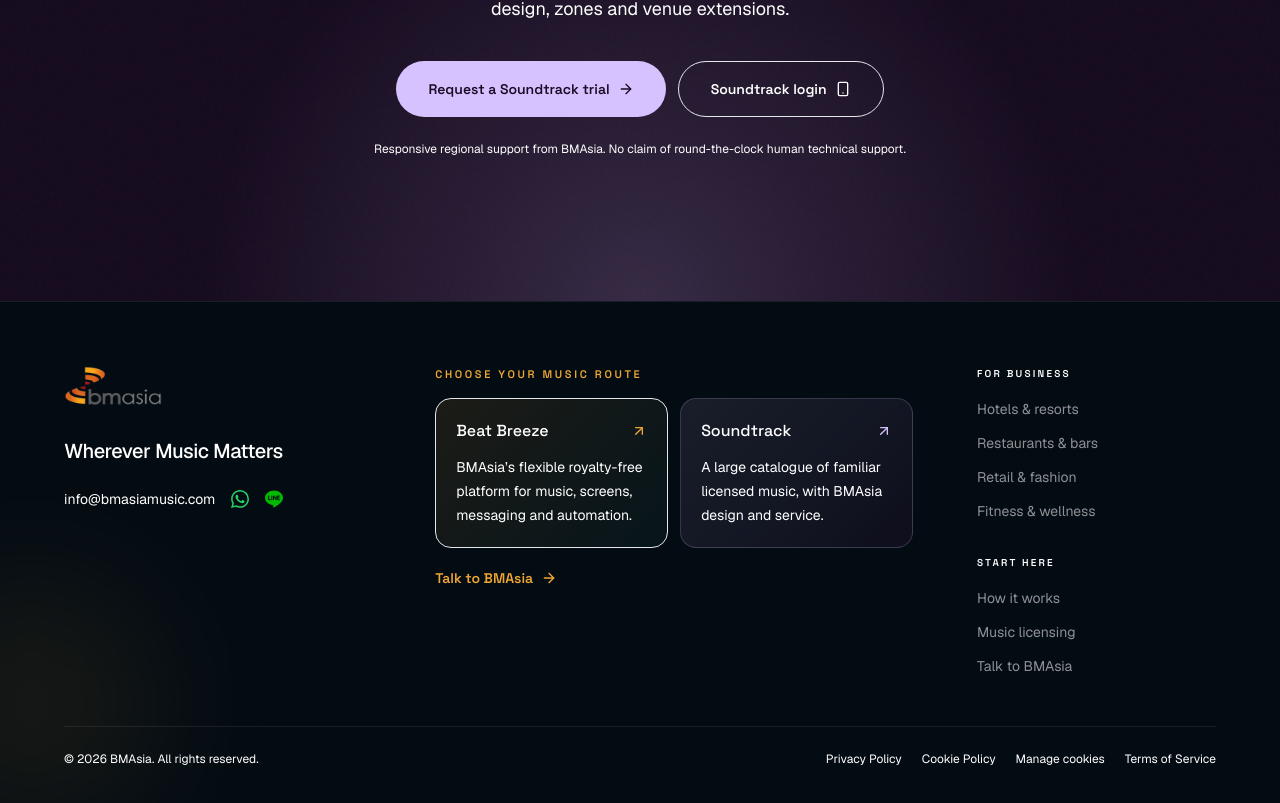
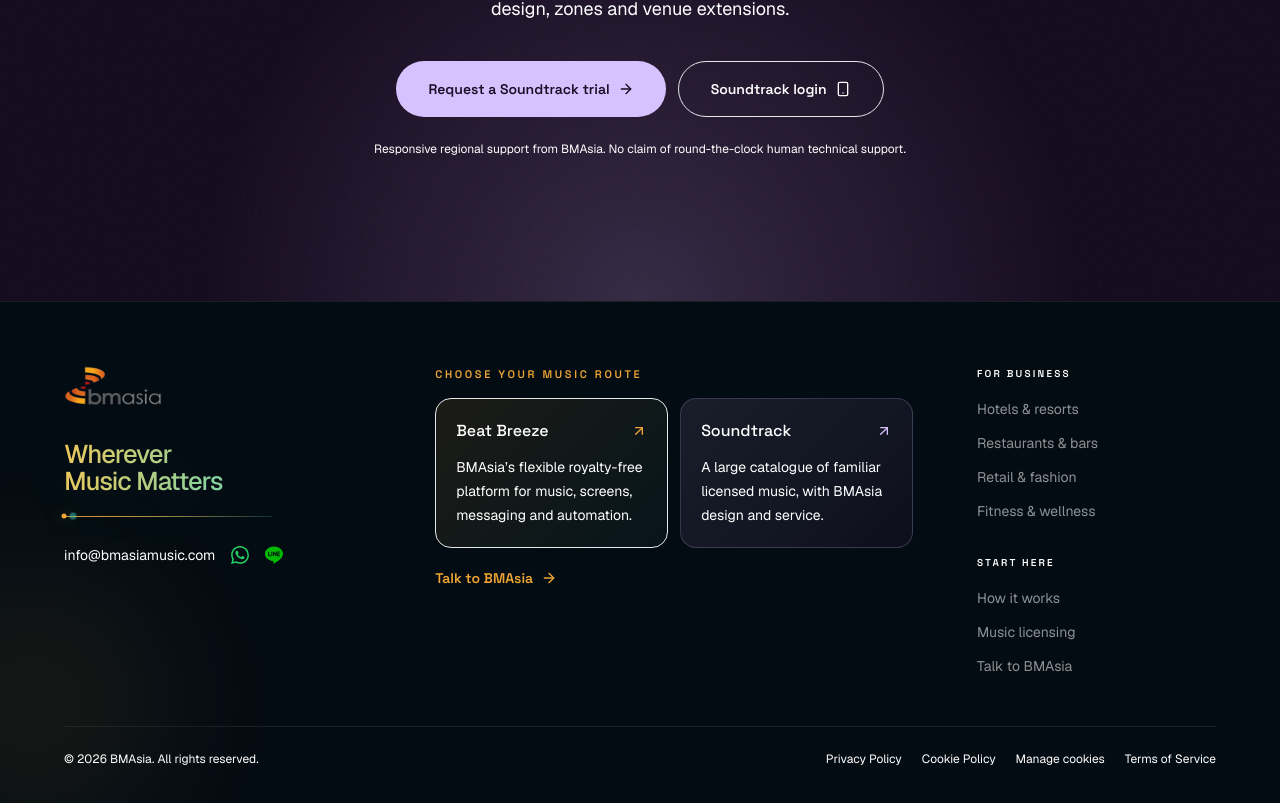
Before and after one commit to brightears/bma-website, a Next.js app: page /en/soundtrack-your-brand in a window 1280 px wide. Shown: the part 4820-5623 px from the top of the page. Built offline with nearby package versions, Linux system fonts and the light colour scheme; no server answers.

Commit message:
feat: refine footer brand signature

```diff
--- /dev/null
+++ b/components/layout/Footer.module.css
@@ -0,0 +1,92 @@
+.signature {
+  width: fit-content;
+  background: linear-gradient(
+    100deg,
+    #efa634 0%,
+    #e8c85f 38%,
+    #8bd29b 68%,
+    #49d5c5 100%
+  );
+  background-size: 180% 100%;
+  background-clip: text;
+  color: transparent;
+  filter: drop-shadow(0 10px 28px rgba(73, 213, 197, 0.08));
+  animation: signatureDrift 9s ease-in-out infinite alternate;
+}
+
+.signalTrace {
+  position: relative;
+  width: min(100%, 13rem);
+  height: 1px;
+  overflow: visible;
+  background: linear-gradient(
+    90deg,
+    rgba(239, 166, 52, 0.9),
+    rgba(232, 200, 95, 0.7) 45%,
+    rgba(73, 213, 197, 0.18)
+  );
+}
+
+.signalTrace::before,
+.signalTrace::after {
+  position: absolute;
+  top: 50%;
+  content: '';
+  border-radius: 999px;
+  transform: translate(-50%, -50%);
+}
+
+.signalTrace::before {
+  left: 0;
+  width: 5px;
+  height: 5px;
+  background: #efa634;
+  box-shadow: 0 0 16px rgba(239, 166, 52, 0.55);
+}
+
+.signalTrace::after {
+  left: 0;
+  width: 7px;
+  height: 7px;
+  background: #49d5c5;
+  box-shadow: 0 0 20px rgba(73, 213, 197, 0.65);
+  animation: signalTravel 7s cubic-bezier(0.45, 0, 0.55, 1) infinite;
+}
+
+@keyframes signatureDrift {
+  from {
+    background-position: 0% 50%;
+  }
+
+  to {
+    background-position: 100% 50%;
+  }
+}
+
+@keyframes signalTravel {
+  0%,
+  100% {
+    left: 0;
+    opacity: 0.45;
+  }
+
+  50% {
+    left: 100%;
+    opacity: 1;
+  }
+}
+
+@media (prefers-reduced-motion: reduce) {
+  .signature,
+  .signalTrace::after {
+    animation: none;
+  }
+
+  .signature {
+    background-position: 50% 50%;
+  }
+
+  .signalTrace::after {
+    left: 100%;
+  }
+}
--- a/components/layout/Footer.tsx
+++ b/components/layout/Footer.tsx
@@ -6,6 +6,7 @@
 import { useLocale, useTranslations } from 'next-intl';
 import { SITE, SOCIAL } from '@/lib/constants';
 import { WhatsAppLink, LineLink } from '@/components/icons';
+import styles from './Footer.module.css';
 
 export function Footer() {
   const year = new Date().getFullYear();
@@ -29,8 +30,11 @@
             <Link href={`/${locale}`} className="inline-block rounded-lg" aria-label="BMAsia">
               <Image src="/images/BMAsia_Logo.png" alt="BMAsia" width={150} height={50} className="h-10 w-auto" />
             </Link>
-            <p className="mt-6 whitespace-nowrap font-headline text-xl font-medium tracking-[-0.02em] text-white/68">{t('tagline')}</p>
-            <div className="mt-6 flex items-center gap-4">
+            <div className="mt-7 max-w-[18rem]">
+              <p className={`${styles.signature} bma-card-title max-w-[15ch] text-balance`}>{t('tagline')}</p>
+              <div className={`${styles.signalTrace} mt-5`} aria-hidden="true" />
+            </div>
+            <div className="mt-7 flex items-center gap-4">
               <a href={`mailto:${SITE.email}`} className="text-sm text-white/62 hover:text-brand-orange">{SITE.email}</a>
               <WhatsAppLink href={SOCIAL.whatsapp} size={18} />
               <LineLink href={SOCIAL.line} size={18} />
```
